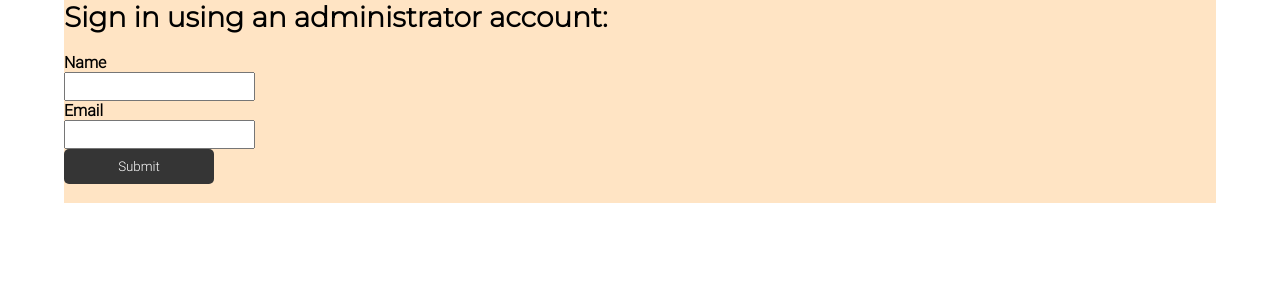
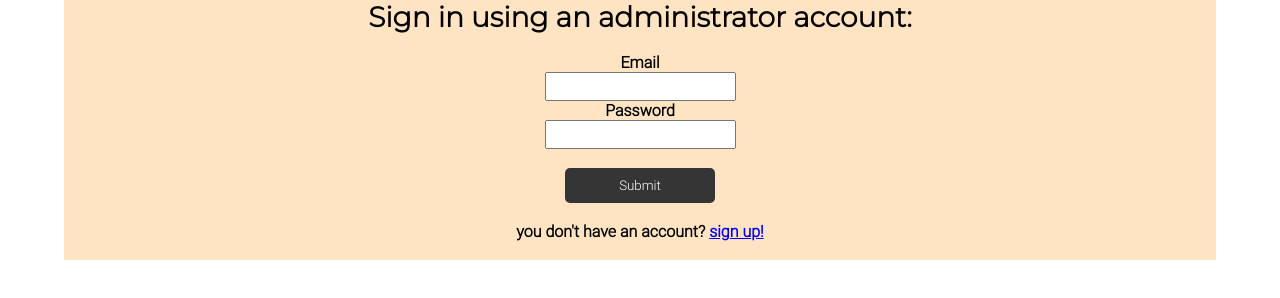
Before and after one commit to abdellah240/services-manager, a plain HTML site: page login-administrator.html in a window 1280 px wide. Drawn offline with Linux system fonts and the light colour scheme.

Commit message:
Modified the page

```diff
--- a/login-administrator.html
+++ b/login-administrator.html
@@ -15,22 +15,25 @@
 
         </header>
 
-        <main>
+        <center>
             <main>
                 <h2>Sign in using an administrator account:</h2><br>
                 <form action="example-script.js" method="post"></form>
 
-                    <label for="Password"><b>Name</b></label><br>
-                    <input type="password" id="Password-admin" name="Password" required>
+                <label for="Email"><b>Email</b></label><br>
+                <input type="email" id="Email-administrator" name="Email" required>
+    <br>
+                    <label for="Password"><b>Password</b></label><br>
+                    <input type="password" id="Password-administrator" name="Password" required>
+
+                    <br><br>
+                    <input type="submit" class="submit">
                     <br>
-                    <label for="Email"><b>Email</b></label><br>
-                    <input type="email" id="Email-admin" name="Email" required>
-                    <br>
-                    <input type="submit" class="submit">
+                    <h4> you don't have an account? <a href="Create-administrator.html">sign up!</a></h4> </h3>
                 </form>
                 <br>
             </main>
-        </main>
+</center>
 
         <footer>
 
```
Also changed, not shown: index.html (+2 -2 lines), login-customer.html (+10 -7 lines).
